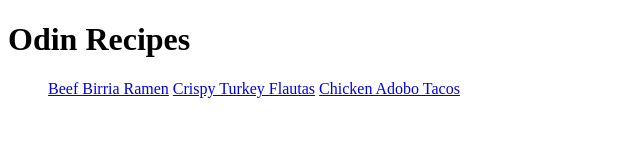
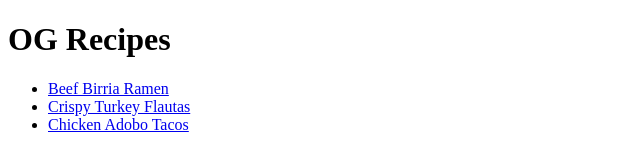
Before and after one commit to omargeorge74/Odin-recipes, a plain HTML site: page index.html in a window 1280 px wide. Shown: the whole page, without its empty margins (0-640 px from the left). Drawn offline with Linux system fonts and the light colour scheme.

Commit message:
changed title and made it ul

```diff
--- a/index.html
+++ b/index.html
@@ -3,16 +3,16 @@
   <head>
     <meta charset="UTF-8" />
     <meta name="viewport" content="width=device-width, initial-scale=1.0" />
-    <title>Document</title>
+    <title>OG Recipes</title>
   </head>
   <body>
-    <h1>Odin Recipes</h1>
+    <h1>OG Recipes</h1>
     <ul>
-      <a href="recipes/BeefBirriaRamen.html">Beef Birria Ramen</a>
-
-      <a href="recipes/CrispyTurkeyFlautas.html">Crispy Turkey Flautas</a>
-
-      <a href="recipes/ChickenAdoboTacos.html">Chicken Adobo Tacos</a>
+      <li><a href="recipes/BeefBirriaRamen.html">Beef Birria Ramen</a></li>
+      <li>
+        <a href="recipes/CrispyTurkeyFlautas.html">Crispy Turkey Flautas</a>
+      </li>
+      <li><a href="recipes/ChickenAdoboTacos.html">Chicken Adobo Tacos</a></li>
     </ul>
   </body>
 </html>
```
